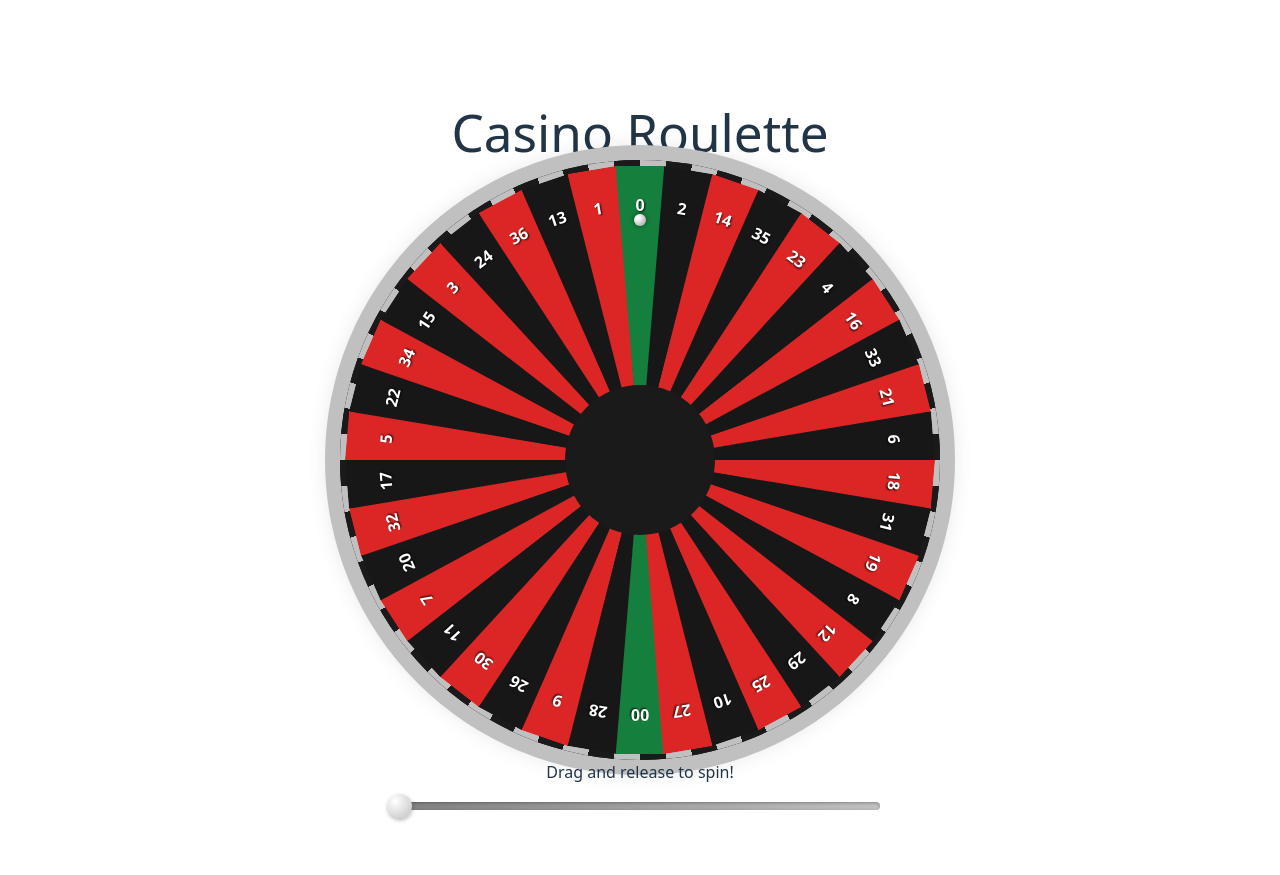
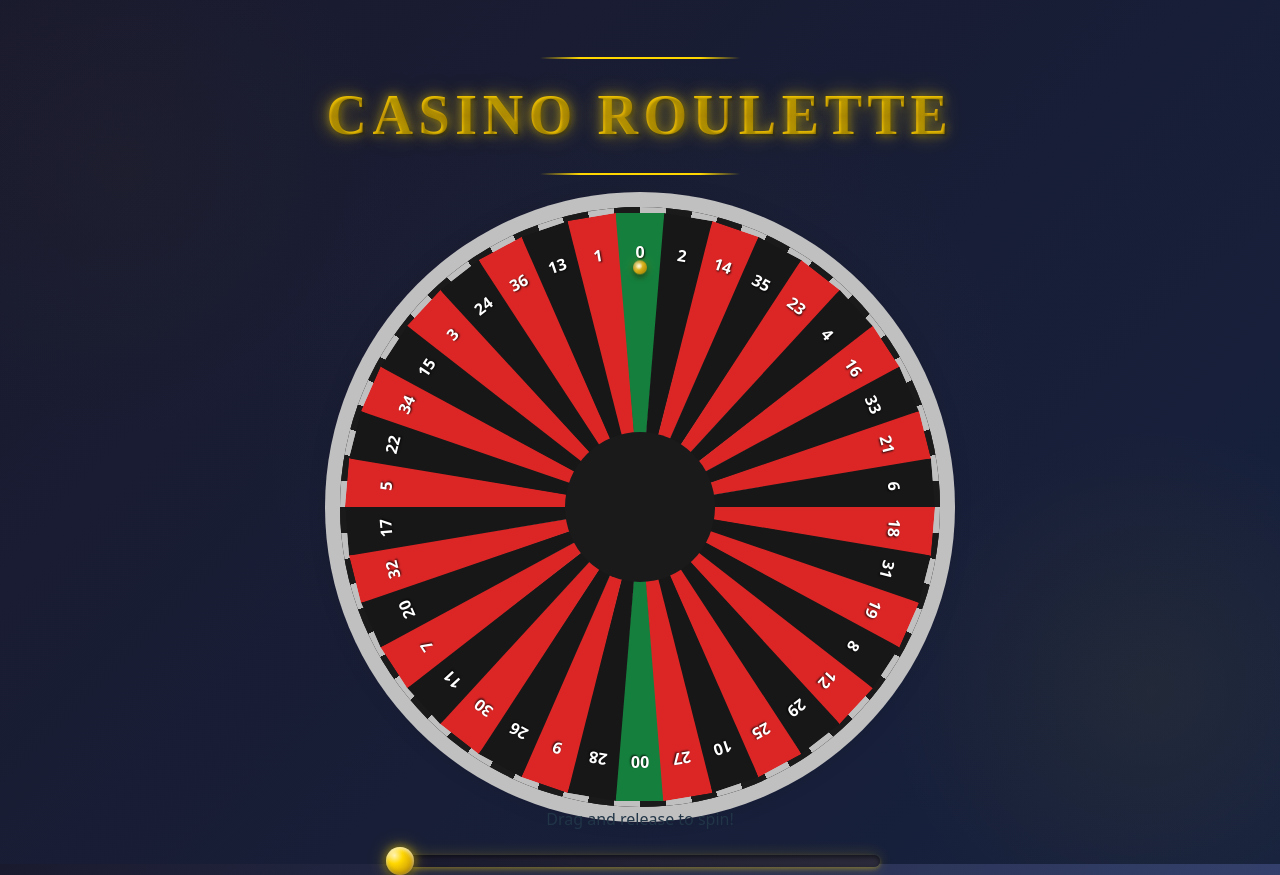
Before and after one commit to heyvj99/heyvj99-roulettewheelrng, a React (Vite) app: page / in a window 1280 px wide. Built offline with nearby package versions, Linux system fonts and the light colour scheme.

Commit message:
added theme

```diff
--- a/src/App.tsx
+++ b/src/App.tsx
@@ -9,7 +9,7 @@ function App() {
 
   return (
     <div className="min-h-screen bg-gradient-to-b from-gray-900 to-black flex flex-col items-center justify-center p-4">
-      <h1 className="text-4xl font-bold text-yellow-500 mb-8 text-center">
+      <h1 className="casino-title text-4xl font-bold text-yellow-500 mb-8 text-center">
         Casino Roulette
       </h1>
       <div className="relative">
--- a/src/index.css
+++ b/src/index.css
@@ -11,7 +11,7 @@
 
   color-scheme: light dark;
   color: rgba(255, 255, 255, 0.87);
-  background-color: #242424;
+  background: linear-gradient(135deg, #1a1a2e 0%, #455a94 100%);
 
   font-synthesis: none;
   text-rendering: optimizeLegibility;
@@ -34,6 +34,22 @@ body {
   place-items: center;
   min-width: 320px;
   min-height: 100vh;
+  background: radial-gradient(
+      circle at 10% 20%,
+      rgba(97, 84, 11, 0.05) 0%,
+      transparent 20%
+    ),
+    radial-gradient(
+      circle at 90% 80%,
+      rgba(255, 215, 0, 0.05) 0%,
+      transparent 20%
+    ),
+    radial-gradient(
+      circle at 50% 50%,
+      rgba(123, 118, 90, 0.05) 0%,
+      transparent 50%
+    ),
+    linear-gradient(135deg, #1a1a2e 0%, #16213e 100%);
 }
 
 h1 {
@@ -163,35 +179,109 @@ button:focus-visible {
 
   .ball {
     position: absolute;
-    width: 12px;
-    height: 12px;
-    background: radial-gradient(circle at 30% 30%, #ffffff, #d4d4d4);
+    width: 14px;
+    height: 14px;
+    background: radial-gradient(
+      circle at 25% 25%,
+      #ffed8b 0%,
+      #d5ab16 50%,
+      #8b7200 100%
+    );
     border-radius: 50%;
     top: 10%;
     left: 50%;
     transform: translate(-50%, -50%);
-    box-shadow: 0 0 5px rgba(0, 0, 0, 0.5),
-      inset -2px -2px 4px rgba(0, 0, 0, 0.2);
+    box-shadow: 0 3px 6px rgba(0, 0, 0, 0.5), 0 0 10px rgba(255, 215, 0, 0.3);
     z-index: 4;
+
+    /* Create 3D effect with pseudo-elements */
+    &::before {
+      content: "";
+      position: absolute;
+      width: 40%;
+      height: 40%;
+      top: 20%;
+      left: 20%;
+      background: radial-gradient(
+        circle at center,
+        rgba(255, 255, 255, 0.9) 0%,
+        rgba(255, 255, 255, 0.4) 50%,
+        transparent 100%
+      );
+      border-radius: 50%;
+      transform: rotate(-45deg);
+    }
+
+    &::after {
+      content: "";
+      position: absolute;
+      width: 100%;
+      height: 100%;
+      top: 0;
+      left: 0;
+      background: radial-gradient(
+        circle at 75% 75%,
+        transparent 50%,
+        rgba(0, 0, 0, 0.4) 100%
+      );
+      border-radius: 50%;
+    }
+
+    /* Add subtle animation */
+    animation: float 2s ease-in-out infinite;
+  }
+
+  @keyframes float {
+    0%,
+    100% {
+      transform: translate(-50%, -50%);
+    }
+    50% {
+      transform: translate(-50%, -45%);
+    }
   }
 
   .spinner {
     position: absolute;
-    bottom: -50px;
+    bottom: -60px;
     left: 50%;
     transform: translateX(-50%);
     width: 80%;
-    height: 8px;
-    background: linear-gradient(90deg, #808080, #c0c0c0);
-    border-radius: 4px;
+    height: 12px;
+    background: linear-gradient(to right, #1a1a2e, #2a2a3a);
+    border-radius: 8px;
     user-select: none;
     touch-action: none;
-    box-shadow: inset 0 1px 3px rgba(0, 0, 0, 0.3);
+    box-shadow: inset 0 2px 4px rgba(0, 0, 0, 0.5),
+      0 2px 4px rgba(255, 215, 0, 0.3), 0 0 15px rgba(255, 215, 0, 0.2);
+    border: 1px solid rgba(255, 215, 0, 0.4);
+    padding: 2px;
   }
 
-  .spinner.disabled {
-    opacity: 0.5;
-    cursor: not-allowed;
+  .spinner::before {
+    content: "";
+    position: absolute;
+    top: -15px;
+    left: 0;
+    right: 0;
+    text-align: center;
+    color: #ffd700;
+    font-size: 14px;
+    font-weight: bold;
+    text-transform: uppercase;
+    text-shadow: 0 0 10px rgba(255, 215, 0, 0.5);
+  }
+
+  .spinner-track {
+    position: absolute;
+    left: 0;
+    top: 0;
+    height: 100%;
+    border-radius: 6px;
+    background: linear-gradient(90deg, #ffd700 0%, #ffed4a 50%, #ffd700 100%);
+    box-shadow: 0 0 10px rgba(255, 215, 0, 0.6), 0 0 20px rgba(255, 215, 0, 0.3),
+      inset 0 1px 2px rgba(255, 255, 255, 0.7);
+    border: 1px solid rgba(255, 215, 0, 0.6);
   }
 
   .spinner-knob {
@@ -199,29 +289,49 @@ button:focus-visible {
     left: 0;
     top: 50%;
     transform: translate(-50%, -50%);
-    width: 24px;
-    height: 24px;
-    background: radial-gradient(circle at 30% 30%, #ffffff, #c0c0c0);
+    width: 28px;
+    height: 28px;
+    background: radial-gradient(
+      circle at 30% 30%,
+      #fff4b6,
+      #ffd700 30%,
+      #b8860b 90%
+    );
     border-radius: 50%;
     cursor: grab;
-    box-shadow: 0 2px 4px rgba(0, 0, 0, 0.3);
+    box-shadow: 0 2px 4px rgba(0, 0, 0, 0.4), 0 0 10px rgba(255, 215, 0, 0.6),
+      0 0 20px rgba(255, 215, 0, 0.3), inset 0 -2px 4px rgba(0, 0, 0, 0.2),
+      inset 0 2px 4px rgba(255, 255, 255, 0.8);
+    border: 2px solid rgba(255, 215, 0, 0.8);
     z-index: 5;
-    transition: transform 0.1s, left 0s;
+    transition: transform 0.1s, box-shadow 0.1s;
+  }
+
+  .spinner-knob:hover {
+    transform: translate(-50%, -50%) scale(1.1);
+    box-shadow: 0 4px 8px rgba(0, 0, 0, 0.4), 0 0 15px rgba(255, 215, 0, 0.7),
+      0 0 30px rgba(255, 215, 0, 0.4), inset 0 -2px 4px rgba(0, 0, 0, 0.2),
+      inset 0 2px 4px rgba(255, 255, 255, 0.8);
+  }
+
+  .spinner-knob:active {
+    cursor: grabbing;
+    transform: translate(-50%, -50%) scale(0.95);
+    box-shadow: 0 2px 4px rgba(0, 0, 0, 0.4), 0 0 10px rgba(255, 215, 0, 0.5),
+      inset 0 -1px 3px rgba(0, 0, 0, 0.3),
+      inset 0 1px 3px rgba(255, 255, 255, 0.6);
+  }
+
+  .spinner.disabled {
+    opacity: 0.7;
+    cursor: not-allowed;
   }
 
   .spinner.disabled .spinner-knob {
+    background: radial-gradient(circle at 30% 30%, #a0a0a0, #808080);
+    border-color: rgba(160, 160, 160, 0.8);
+    box-shadow: 0 2px 4px rgba(0, 0, 0, 0.2), inset 0 0 8px rgba(0, 0, 0, 0.1);
     cursor: not-allowed;
-    background: radial-gradient(circle at 30% 30%, #d4d4d4, #a0a0a0);
-  }
-
-  .spinner-track {
-    position: absolute;
-    left: 0;
-    top: 0;
-    height: 100%;
-    background: #4a90e2;
-    border-radius: 4px;
-    width: 0;
   }
 
   /* Outer decorative ring */
@@ -341,3 +451,54 @@ button:focus-visible {
     }
   }
 }
+
+.casino-title {
+  font-family: "Times New Roman", serif;
+  font-size: 3.5rem;
+  font-weight: bold;
+  text-align: center;
+  margin-bottom: 2rem;
+  color: #ffd700;
+  text-transform: uppercase;
+  letter-spacing: 0.1em;
+  text-shadow: 0 0 10px rgba(255, 215, 0, 0.5), 0 0 20px rgba(255, 215, 0, 0.3),
+    0 0 30px rgba(255, 215, 0, 0.2), 2px 2px 2px rgba(0, 0, 0, 0.4);
+  background: linear-gradient(
+    to bottom,
+    #fff6d5 0%,
+    #ffd700 25%,
+    #b8860b 50%,
+    #ffd700 75%,
+    #fff6d5 100%
+  );
+  -webkit-background-clip: text;
+  background-clip: text;
+  -webkit-text-fill-color: transparent;
+  position: relative;
+  padding: 0.5em 0;
+}
+
+.casino-title::before,
+.casino-title::after {
+  content: "";
+  position: absolute;
+  left: 50%;
+  transform: translateX(-50%);
+  width: 200px;
+  height: 2px;
+  background: linear-gradient(
+    to right,
+    transparent,
+    #ffd700 20%,
+    #ffd700 80%,
+    transparent
+  );
+}
+
+.casino-title::before {
+  top: 0;
+}
+
+.casino-title::after {
+  bottom: 0;
+}
```
